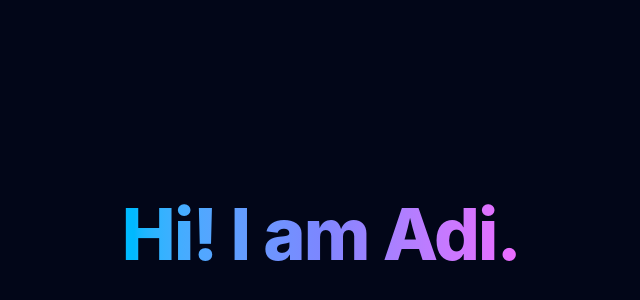
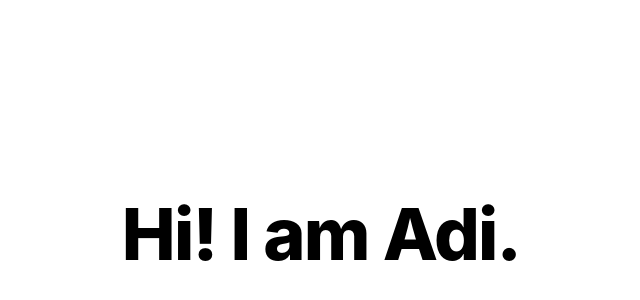
Before and after one commit to adi-padmarajan/Portfolio, a React app: page / in a window 1280 px wide. Shown: the part 166-466 px from the top of the page, without its empty margins (319-959 px from the left). Built offline with nearby package versions, Linux system fonts and the light colour scheme; the HTML template or start-up script is replaced by a standard one.

Commit message:
Updated CSS to make it black and white for now

```diff
--- a/src/components/HeroTitle.tsx
+++ b/src/components/HeroTitle.tsx
@@ -1,7 +1,7 @@
 function HeroTitle(){
     return (
-    <section className="flex min-h-screen flex-col items-center justify-center bg-slate-950 px-4 text-center">
-        <h1 className="bg-gradient-to-r from-sky-400 via-indigo-400 to-fuchsia-400 bg-clip-text text-5xl font-extrabold tracking-tight text-transparent sm:text-7xl">
+    <section className="flex min-h-screen flex-col items-center justify-center bg-white px-4 text-center">
+        <h1 className="text-5xl font-extrabold tracking-tight text-black sm:text-7xl">
             Hi! I am Adi.
         </h1>
     </section>
```
